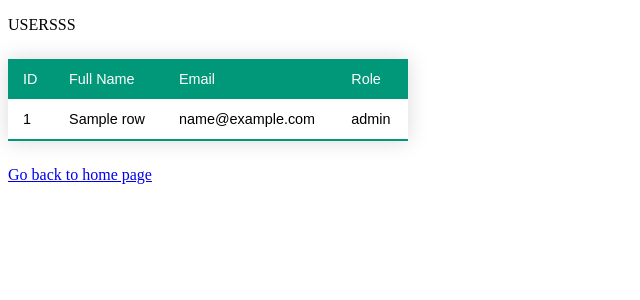
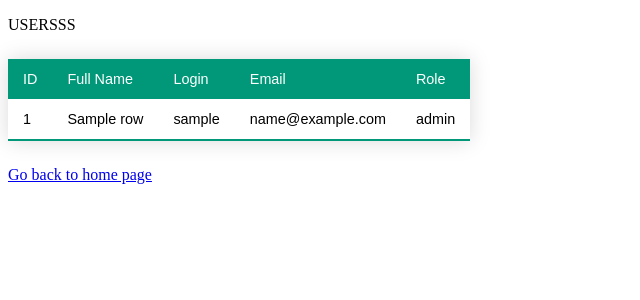
Before and after one commit to carlomarxdk/docu, a Flask app: template templates/list.html in a window 1280 px wide. Shown: the top 300 px of the page, without its empty margins (0-640 px from the left). Run offline with Flask 2, Linux system fonts and the light colour scheme; the template is opened without the code that fills it: most values are stand-ins (such as "Sample title", 1, 10 or a date in 2020).

Commit message:
Update list.html

```diff
--- a/templates/list.html
+++ b/templates/list.html
@@ -46,6 +46,8 @@
          <thead>
             <td>ID</td>
             <td>Full Name</td>
+            <td>Login</td>
+
             <td>Email</td>
             <td>Role</td>
          </thead>
@@ -54,6 +56,7 @@
             <tr>
                <td>{{row["ID"]}}</td>
                <td>{{row["Full Name"]}}</td>
+               <td>{{row["Login"]}}</td>
                <td> {{ row["Email"]}}</td>
                <td>{{row['Role']}}</td>
             </tr>
```
